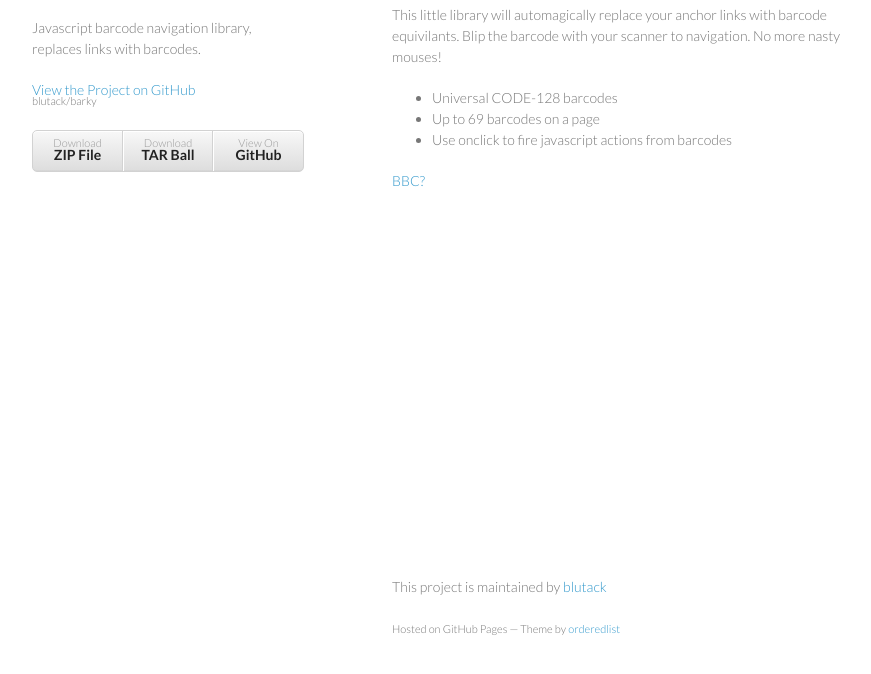
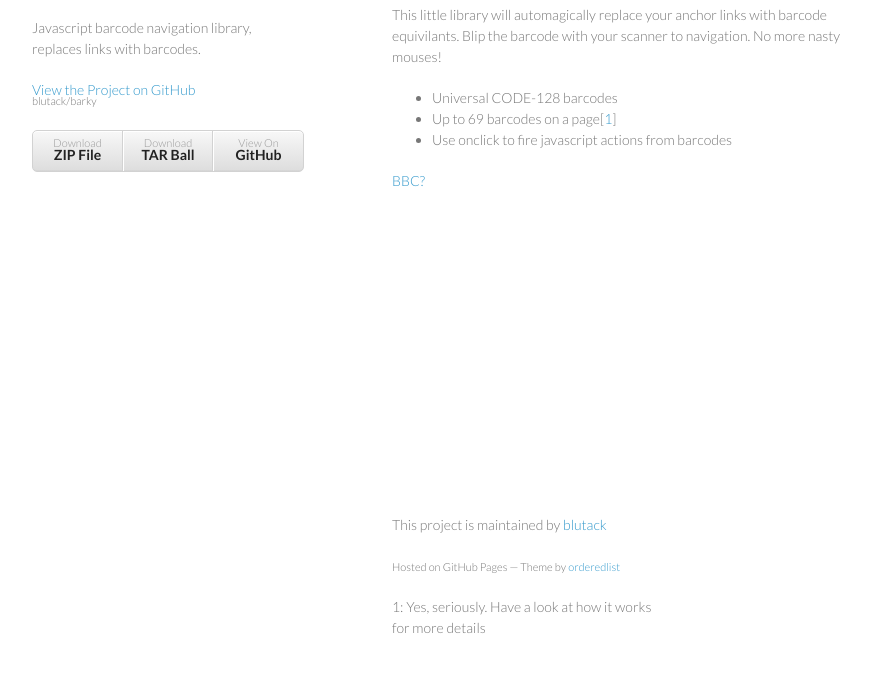
Before and after one commit to blutack/barky, a plain HTML site: page index.html in a window 1280 px wide. Shown: the part 92-766 px from the top of the page, without its empty margins (178-1049 px from the left). Drawn offline with nearby package versions, Linux system fonts and the light colour scheme.

Commit message:
Pages stuff

```diff
--- a/index.html
+++ b/index.html
@@ -33,7 +33,7 @@
          <p>This little library will automagically replace your anchor links with barcode equivilants. Blip the barcode with your scanner to navigation. No more nasty mouses!</p>
          <ul>
              <li>Universal CODE-128 barcodes</li>
-             <li>Up to 69 barcodes on a page</li>
+             <li>Up to 69 barcodes on a page[<a href="#f1">1</a>]</li>
              <li>Use onclick to fire javascript actions from barcodes</li>
          </ul>
 
@@ -42,6 +42,7 @@
       <footer>
         <p>This project is maintained by <a href="https://github.com/blutack">blutack</a></p>
         <p><small>Hosted on GitHub Pages &mdash; Theme by <a href="https://github.com/orderedlist">orderedlist</a></small></p>
+        <p id="f1">1: Yes, seriously. Have a look at how it works for more details</p>
       </footer>
     </div>
     <script src="javascripts/scale.fix.js"></script>
```
